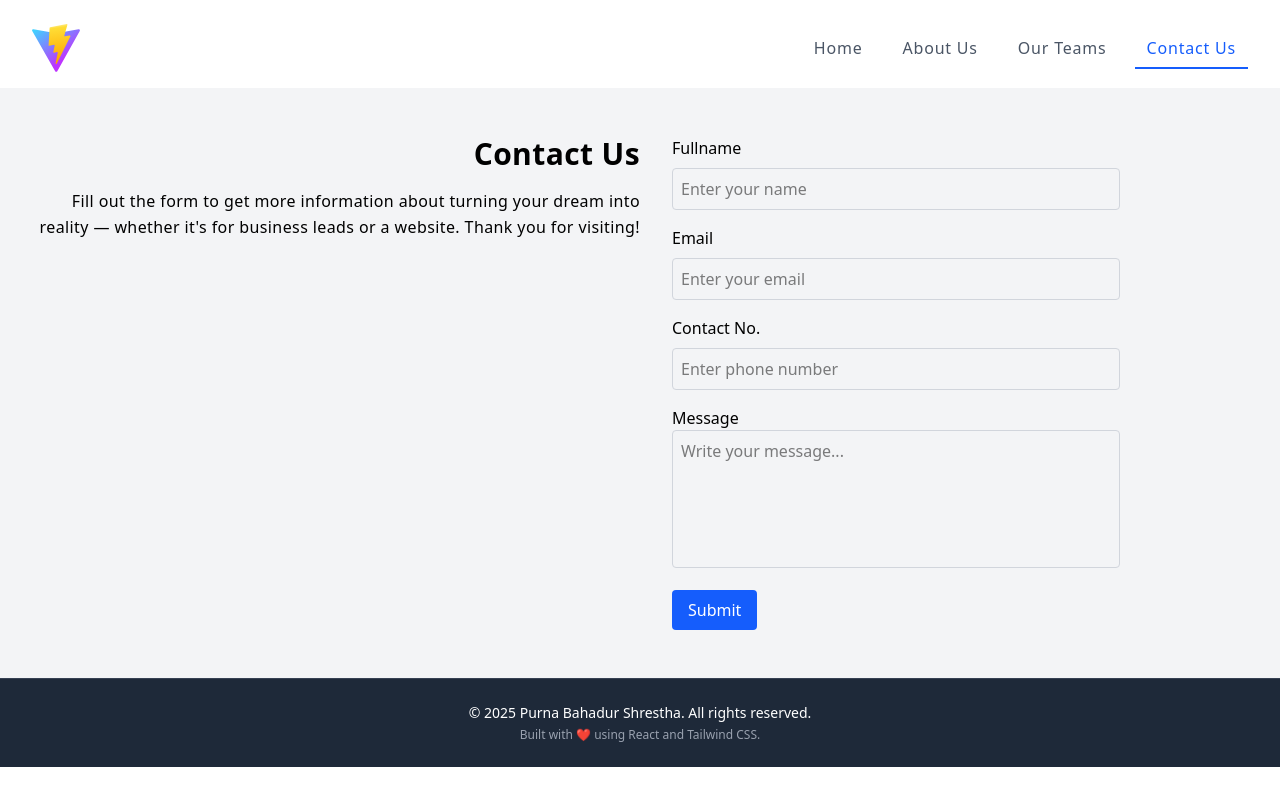
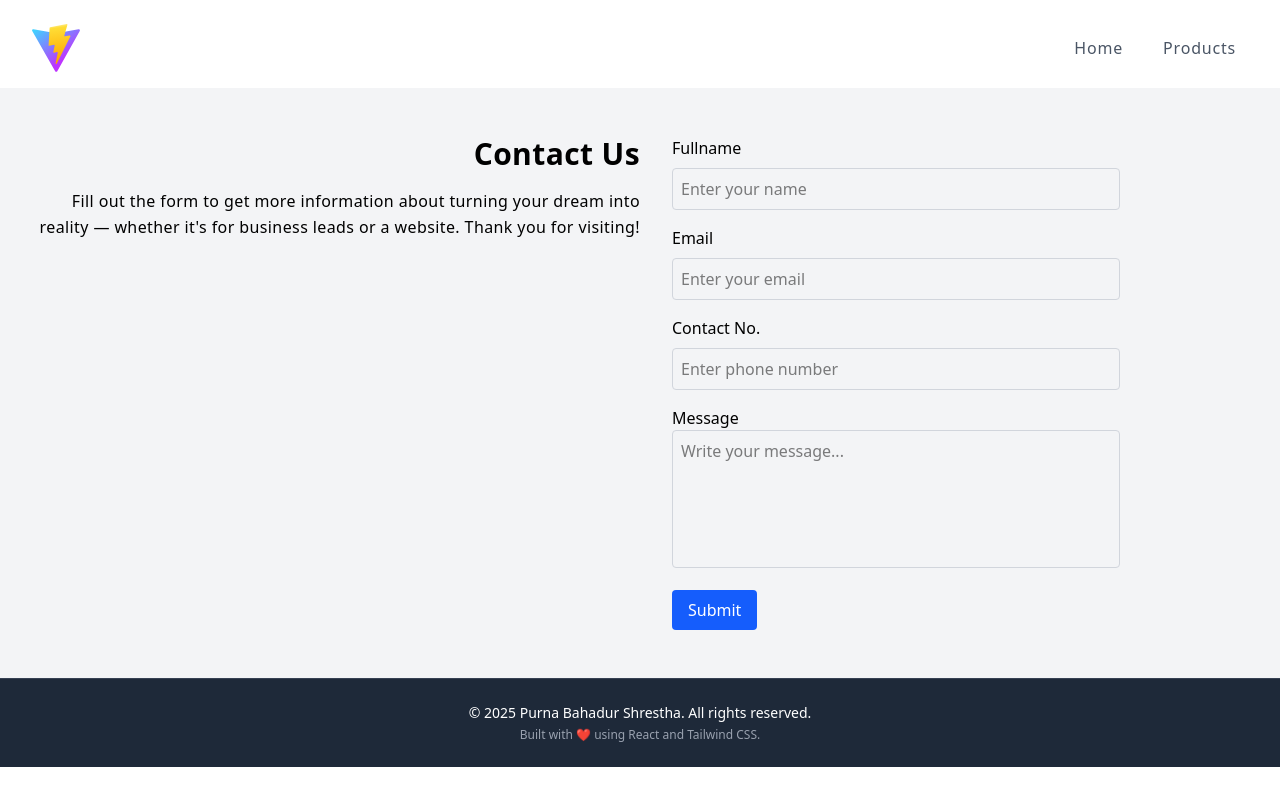
Before and after one commit to nuastha/project, a React (Vite) app: page /contact-us in a window 1280 px wide. Built offline with nearby package versions, Linux system fonts and the light colour scheme; no server answers.

Commit message:
`Refactor ContactUs and OurTeams components: update layout and remove API request functionality`

```diff
--- a/src/components/header/navbar/Navbar.jsx
+++ b/src/components/header/navbar/Navbar.jsx
@@ -2,9 +2,10 @@ import Navlink from "./NavLink";
 
 const links = [
   { route: "/", routeName: "home" },
-  { route: "/about-us", routeName: "about us" },
-  { route: "/our-teams", routeName: "our teams" },
-  { route: "/contact-us", routeName: "contact us" },
+  { route: "/products", routeName: "products" },
+  // { route: "/about-us", routeName: "about us" },
+  // { route: "/our-teams", routeName: "our teams" },
+  // { route: "/contact-us", routeName: "contact us" },
 ];
 export default function Navbar() {
   return (
```
